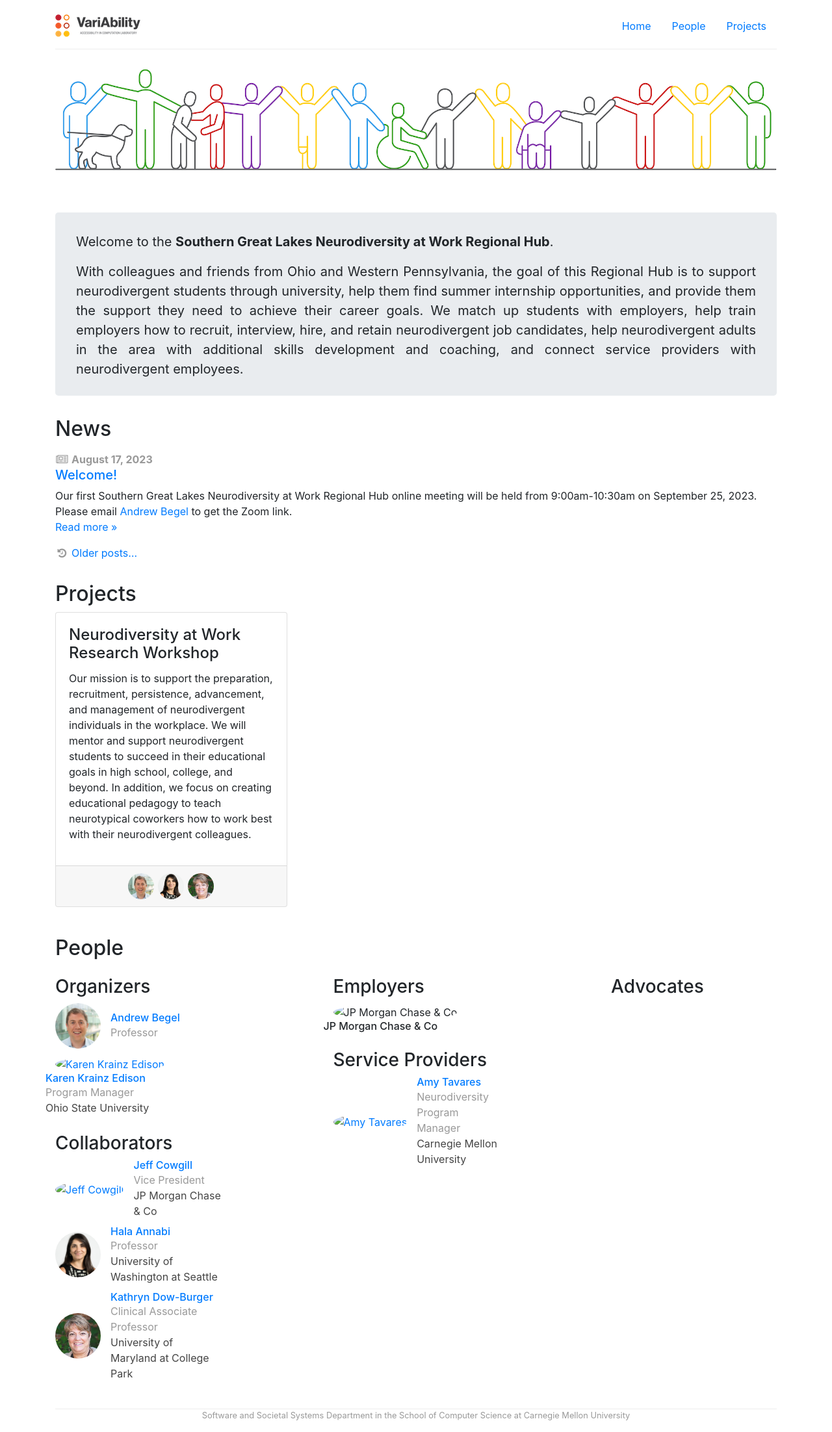
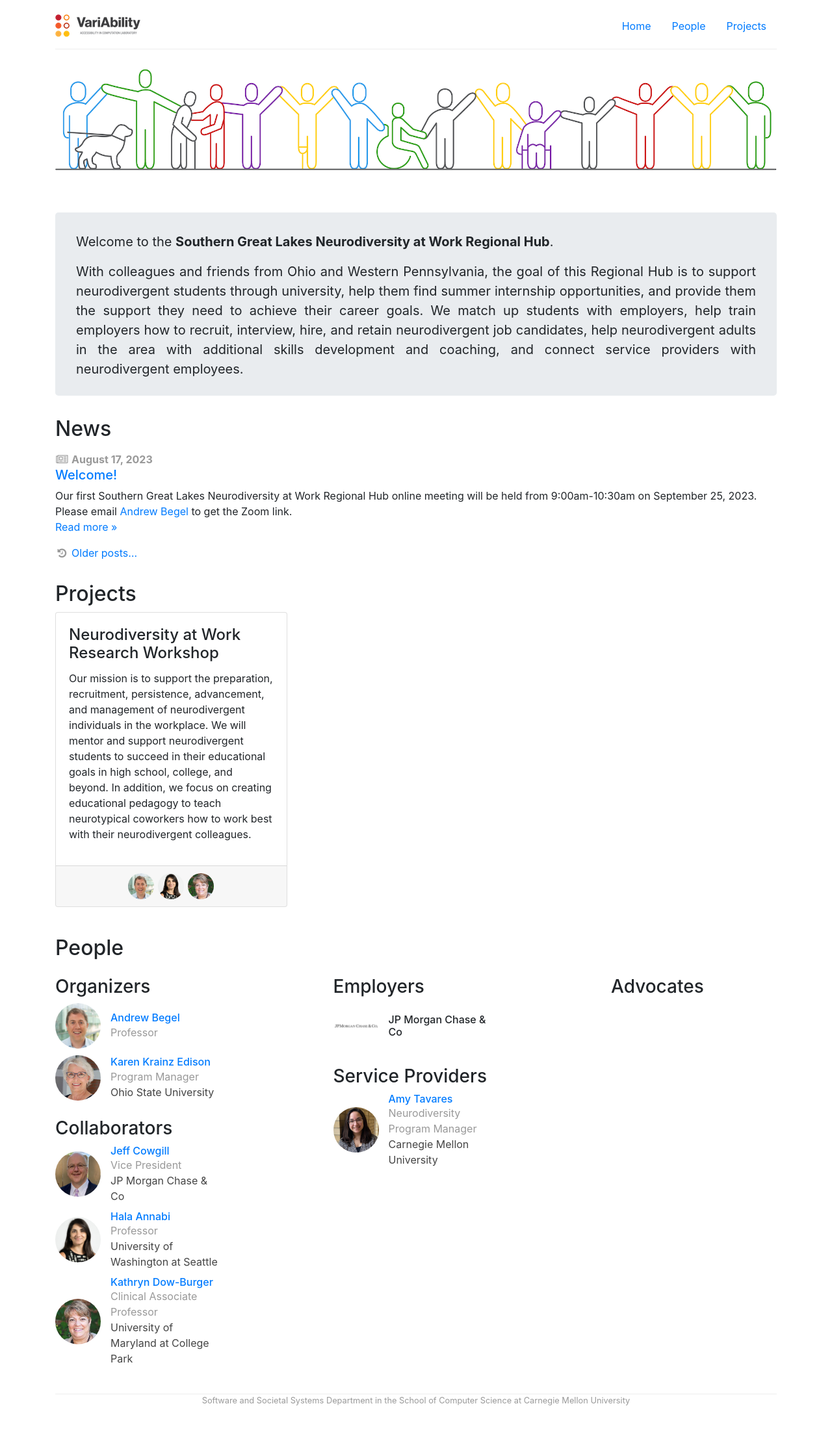
Before and after one commit to cmu-variability/neurodiversityatwork, a Jekyll site: the page built from index.html, in a window 1280 px wide. Shown: the whole page at 65% size. Built offline with Jekyll 4.4.1, drawn with Linux system fonts in a browser that asks for light colours; after the commit the page ends 2181 px from its top, so only the background shows below that.

Commit message:
Add a slash.

```diff
--- a/_config.yml
+++ b/_config.yml
@@ -48,7 +48,7 @@ roles:
 front_page_news: 8
 
 # Base pathname for links.
-base: '/neurodiversityatwork'
+base: '/neurodiversityatwork/'
 
 # make pages for the _projects folder
 collections:
```
